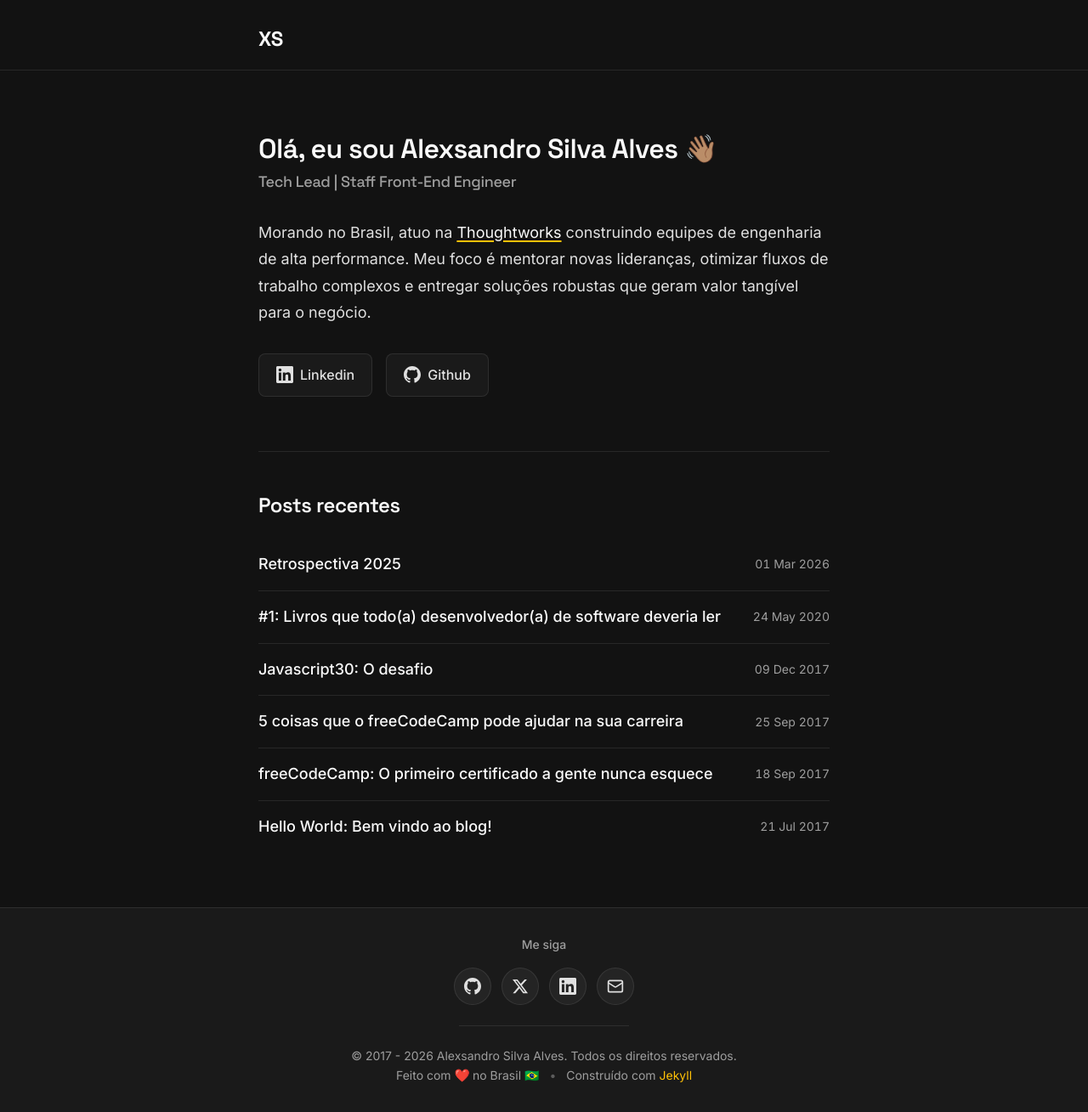
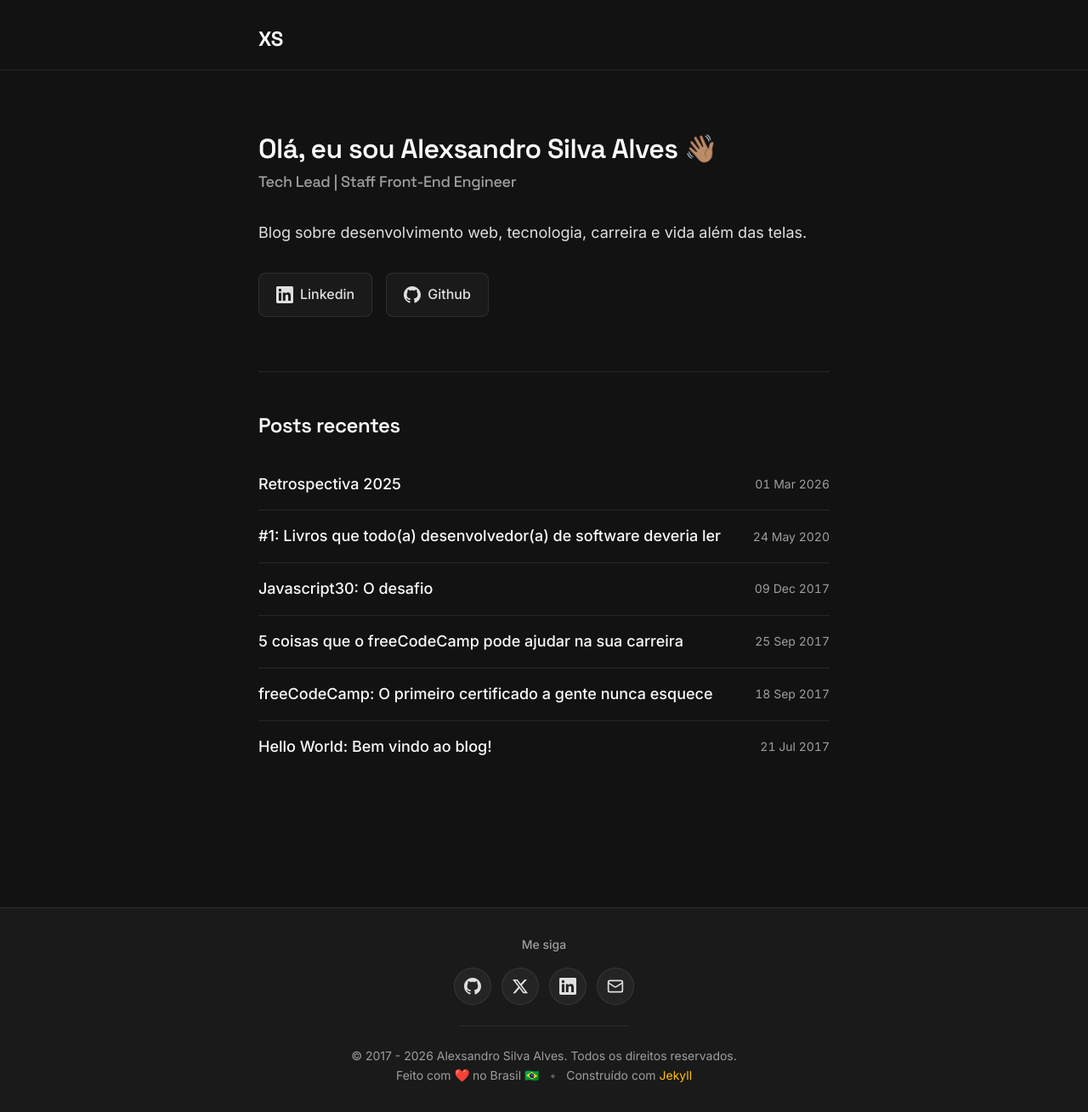
Before and after one commit to AlexsandroSA/AlexsandroSA.github.io, a Jekyll site: the page built from index.md, in a window 1280 px wide and 1309 px high. Shown: the whole window at 85% size. Built offline with Jekyll 4.4.1, drawn with Linux system fonts in a browser that asks for light colours.

Commit message:
refactor: update welcome text

```diff
--- a/_data/translations/pt-BR.yml
+++ b/_data/translations/pt-BR.yml
@@ -23,7 +23,7 @@ nav:
 home:
   greeting: "Olá, eu sou"
   role: "Tech Lead | Staff Front-End Engineer"
-  description: "Morando no Brasil, atuo na <a href='https://www.thoughtworks.com' target='_blank'>Thoughtworks</a> construindo equipes de engenharia de alta performance. Meu foco é mentorar novas lideranças, otimizar fluxos de trabalho complexos e entregar soluções robustas que geram valor tangível para o negócio."
+  description: "Blog sobre desenvolvimento web, tecnologia, carreira e vida além das telas."
   cta_linkedin: "Linkedin"
   cta_github: "Github"
   cta_contact: "Entre em contato"
```
